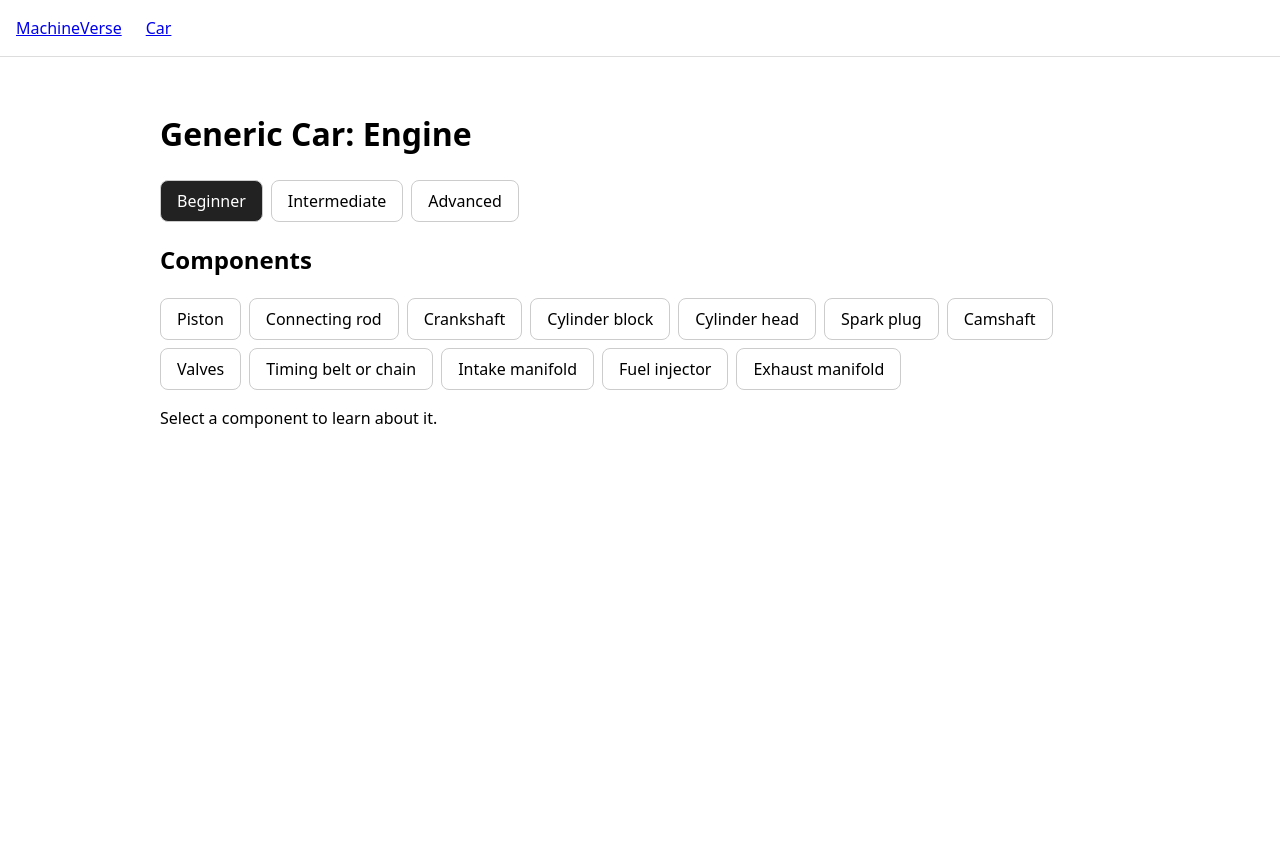
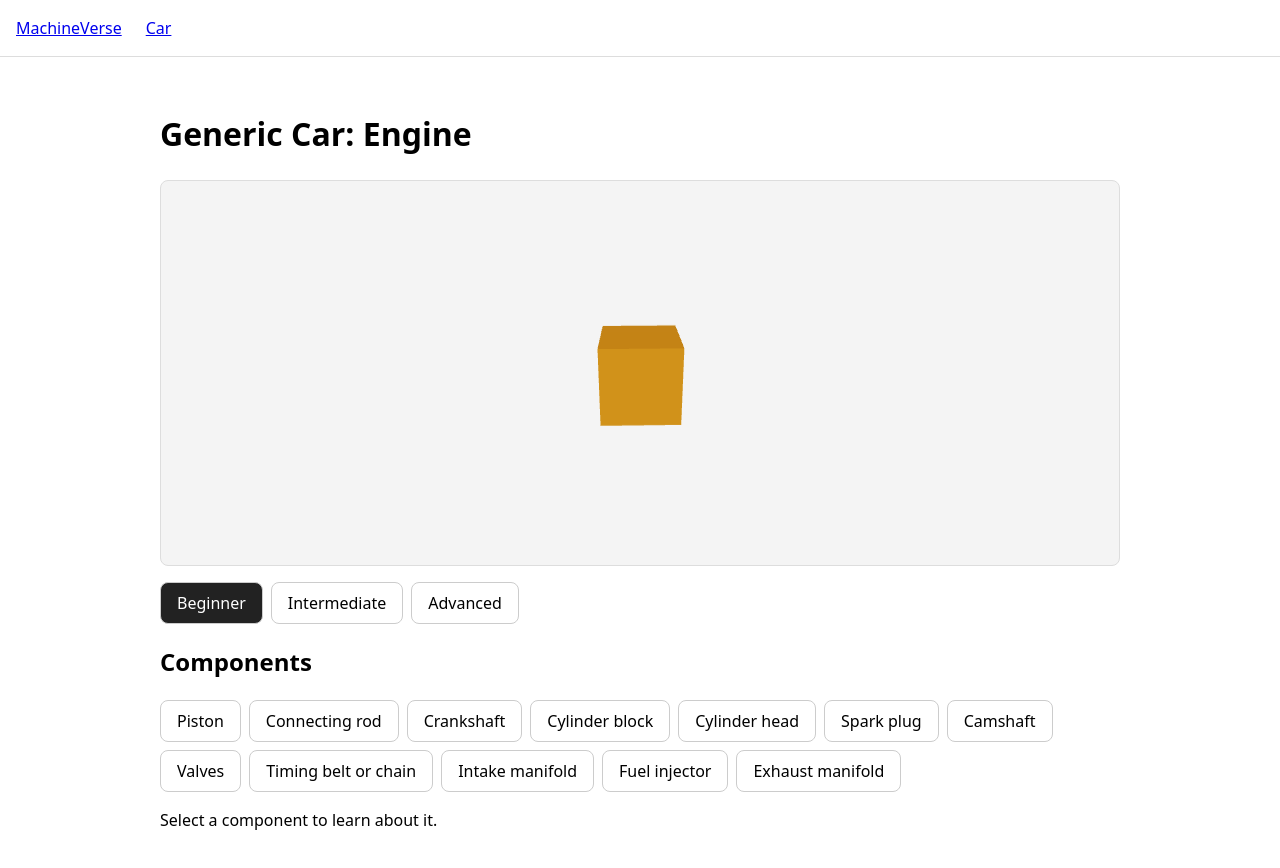
Before and after one commit to Harshaoo1/machineverse, a React (Vite) app: page /vehicle in a window 1280 px wide. Shown: the top 868 px of the page. Before the commit the page ends 800 px from the top, so only its background shows below. Built offline with nearby package versions, Linux system fonts and the light colour scheme.

Commit message:
Add React Three Fiber and a spinning cube viewer

```diff
--- /dev/null
+++ b/src/components/EngineViewer.tsx
@@ -0,0 +1,36 @@
+import { useRef } from 'react'
+import { Canvas, useFrame } from '@react-three/fiber'
+import { OrbitControls } from '@react-three/drei'
+import type { Mesh } from 'three'
+
+function SpinningCube() {
+  const meshRef = useRef<Mesh>(null)
+
+  useFrame((_state, delta) => {
+    if (meshRef.current) {
+      meshRef.current.rotation.y += delta
+    }
+  })
+
+  return (
+    <mesh ref={meshRef}>
+      <boxGeometry args={[1, 1, 1]} />
+      <meshStandardMaterial color="orange" />
+    </mesh>
+  )
+}
+
+function EngineViewer() {
+  return (
+    <div className="viewer">
+      <Canvas camera={{ position: [3, 2, 4], fov: 50 }}>
+        <ambientLight intensity={0.6} />
+        <directionalLight position={[5, 5, 5]} intensity={1.5} />
+        <SpinningCube />
+        <OrbitControls />
+      </Canvas>
+    </div>
+  )
+}
+
+export default EngineViewer
--- a/src/index.css
+++ b/src/index.css
@@ -78,3 +78,12 @@ button[aria-pressed='true'] {
   border-left: 4px solid #c0392b;
   background: #fdf0ee;
 }
+
+.viewer {
+  height: 24rem;
+  margin: 1rem 0;
+  border: 1px solid #ddd;
+  border-radius: 0.5rem;
+  overflow: hidden;
+  background: #f4f4f4;
+}
--- a/src/pages/VehiclePage.tsx
+++ b/src/pages/VehiclePage.tsx
@@ -2,6 +2,7 @@ import { useState } from 'react'
 import InfoPanel from '../components/InfoPanel'
 import { engineComponents } from '../data/engine'
 import type { Level } from '../data/types'
+import EngineViewer from '../components/EngineViewer'
 
 const levels: Level[] = ['beginner', 'intermediate', 'advanced']
 
@@ -14,6 +15,7 @@ function VehiclePage() {
   return (
     <>
       <h1>Generic Car: Engine</h1>
+      <EngineViewer />
 
       <div role="group" aria-label="Explanation level" className="levels">
         {levels.map((option) => (
```
Also changed, not shown: package.json (+5 -3 lines), 1 other file (tests, documents, lock files or other folders).
